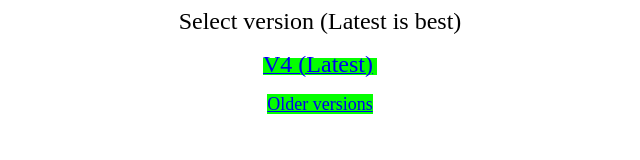
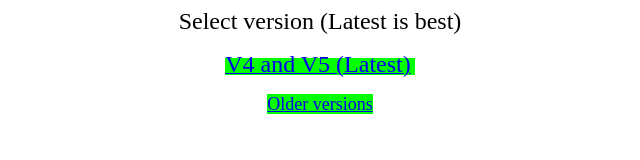
Before and after one commit to Binar-ltd/versions, a plain HTML site: page index.html in a window 1280 px wide. Shown: the whole page, without its empty margins (320-960 px from the left). Drawn offline with Linux system fonts and the light colour scheme.

Commit message:
Update index.html

```diff
--- a/index.html
+++ b/index.html
@@ -1 +1 @@
-<p style="text-align: center;"><span style="font-family: Pacifico; font-size: x-large;">Select version (Latest is best)</span></p><p style="text-align: center;"><span style="background-color: #04ff00;"><a href="https://binar-ltd.github.io/V4/"><span style="font-size: x-large;">V4 (Latest)</span></a>&nbsp;</span></p><p style="text-align: center;"><a href="https://github.com/Binar-ltd/relese/releases/tag/antivirusssssssss"><span style="background-color: #04ff00; font-size: large;">Older versions</span></a><br /></p>
+<p style="text-align: center;"><span style="font-family: Pacifico; font-size: x-large;">Select version (Latest is best)</span></p><p style="text-align: center;"><span style="background-color: #04ff00;"><a href="https://binar-ltd.github.io/v4and5/"><span style="font-size: x-large;">V4 and V5 (Latest)</span></a>&nbsp;</span></p><p style="text-align: center;"><a href="https://github.com/Binar-ltd/relese/releases/tag/antivirusssssssss"><span style="background-color: #04ff00; font-size: large;">Older versions</span></a><br /></p>
```
